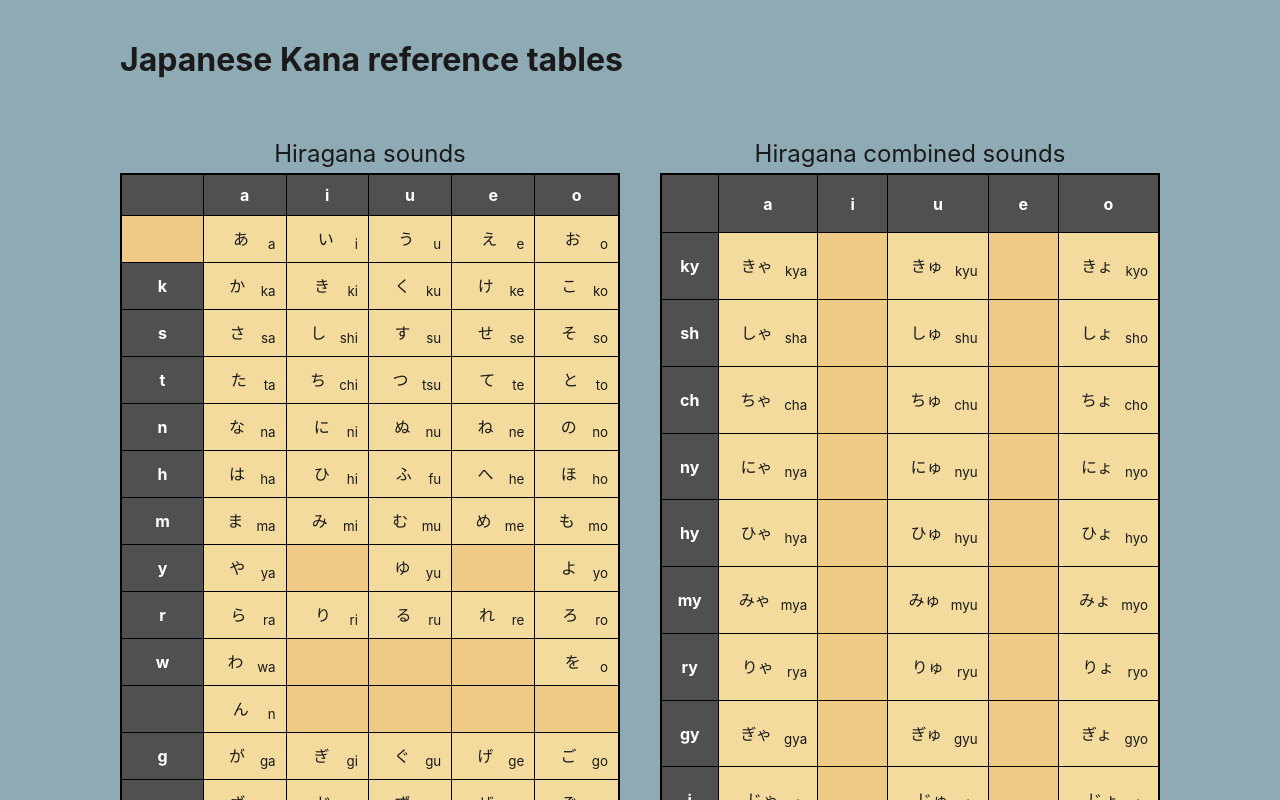
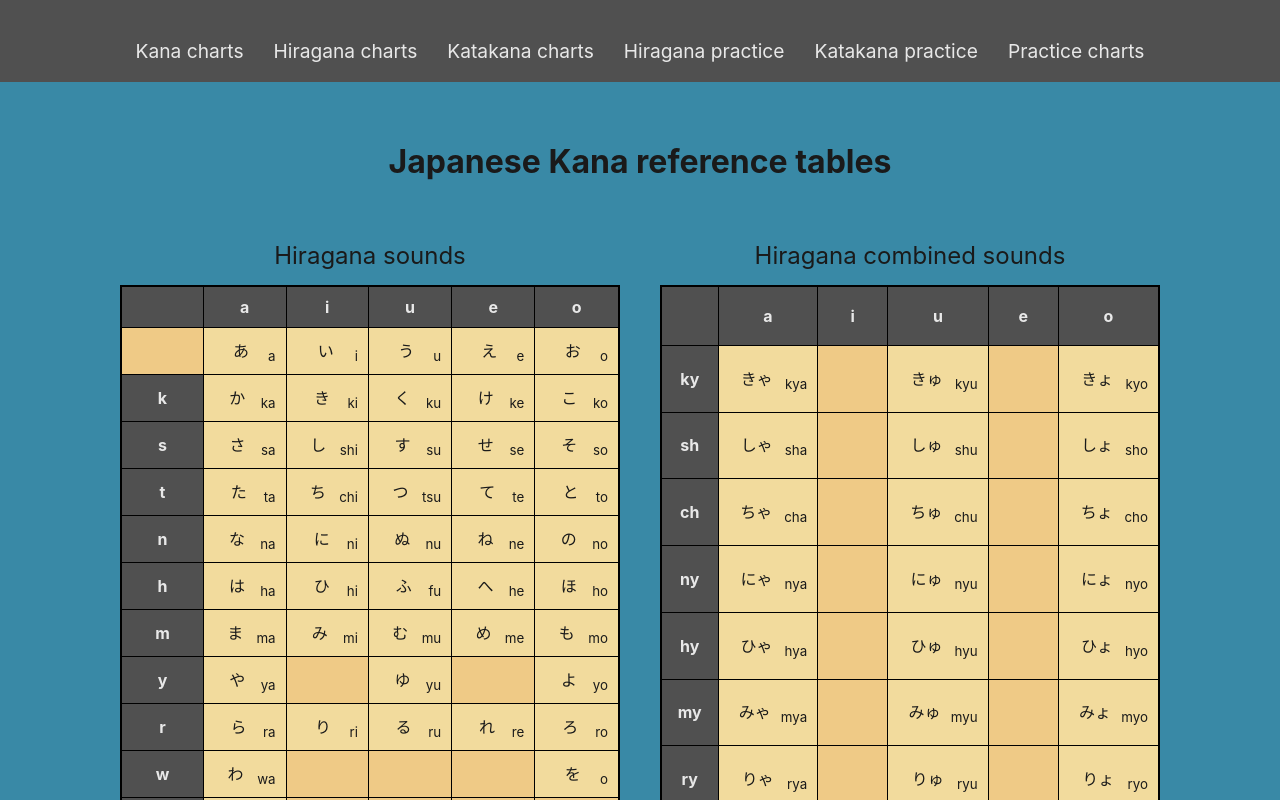
Before and after one commit to morales-k/kana-tables, a React (Create React App) app: page / in a window 1280 px wide. Shown: the top 800 px of the page. Built offline with nearby package versions, Linux system fonts and the light colour scheme.

Commit message:
Navigation
Added basic nav structure. Updated styling.

```diff
--- a/src/App.js
+++ b/src/App.js
@@ -1,14 +1,18 @@
 import "./Styles/App.css";
+import Nav from "./Components/Nav";
 import HiraganaTable from "./Components/Hiragana/HiraganaTable";
 import KatakanaTable from "./Components/Katakana/KatakanaTable";
+import KatakanaTablePractice from "./Components/Katakana/Practice/KatakanaTablePractice";
+import HiraganaTablePractice from "./Components/Hiragana/Practice/HiraganaTablePractice";
 
 function App() {
   return (
-    <>
+    <div id="appContainer">
+		<Nav />
     	<h1>Japanese Kana reference tables</h1>
-		<HiraganaTable />
-		<KatakanaTable />
-    </>
+      	<HiraganaTable />
+      	<KatakanaTable />
+    </div>
 
 
   );
--- /dev/null
+++ b/src/Components/Nav.js
@@ -0,0 +1,18 @@
+import React from 'react'
+
+const Nav = () => {
+  return (
+    <nav>
+        <ul>
+            <li>Kana charts</li>
+            <li>Hiragana charts</li>
+            <li>Katakana charts</li>
+            <li>Hiragana practice</li>
+            <li>Katakana practice</li>
+            <li>Practice charts</li>
+        </ul>
+    </nav>
+  )
+}
+
+export default Nav;
--- a/src/Styles/App.css
+++ b/src/Styles/App.css
@@ -1,15 +1,21 @@
 @import url("./boilerplate.css");
+@import url("./Nav.css");
 @import url("./Table.css");
 
 body {
-    display: flex;
-    justify-content: center;
     background: rgb(38,82,142);
-    background: linear-gradient(0deg, rgba(38,82,142,1) 0%, rgba(142,170,180,1) 50%);
+    background: linear-gradient(0deg, rgba(38,82,142,1) 0%, rgb(57, 137, 166) 50%);
 }
 
 h1 {
-    margin: 40px 20px 20px 20px;
+    margin: 60px 20px 20px 20px;
+}
+
+#appContainer {
+    width: 100vw;
+    display: flex;
+    flex-direction: column;
+    align-items: center;
 }
 
 @media screen and (max-width: 1060px) {
--- /dev/null
+++ b/src/Styles/Nav.css
@@ -0,0 +1,20 @@
+nav {
+    width: 100vw;
+    background-color: #505050;
+}
+
+nav ul {
+    display: flex;
+    justify-content: center;
+    list-style-type: none;
+    font-size: 1.2rem;
+    padding-top: 20px;
+    padding-left: 0;
+}
+
+nav li {
+    display: inline;
+    margin: 0 15px;
+    color: #e8e8e8;
+    cursor: pointer;
+}
--- a/src/Styles/Table.css
+++ b/src/Styles/Table.css
@@ -4,7 +4,7 @@
 
 caption {
     text-align: center;
-    padding-bottom: 5px;
+    padding-bottom: 15px;
     font-size: 1.5rem;
 }
 
@@ -33,7 +33,7 @@ td {
 
 th {
     background-color: #505050;
-    color: #ffffff;
+    color: #e8e8e8;
 }
 
 .darkcell {
@@ -41,7 +41,7 @@ th {
 }
 
 .practice-table td:not(.darkcell) {
-    background-color: #fff;
+    background-color: #e8e8e8;
 }
 
 .practice-table td.darkcell, th.darkcell {
```
